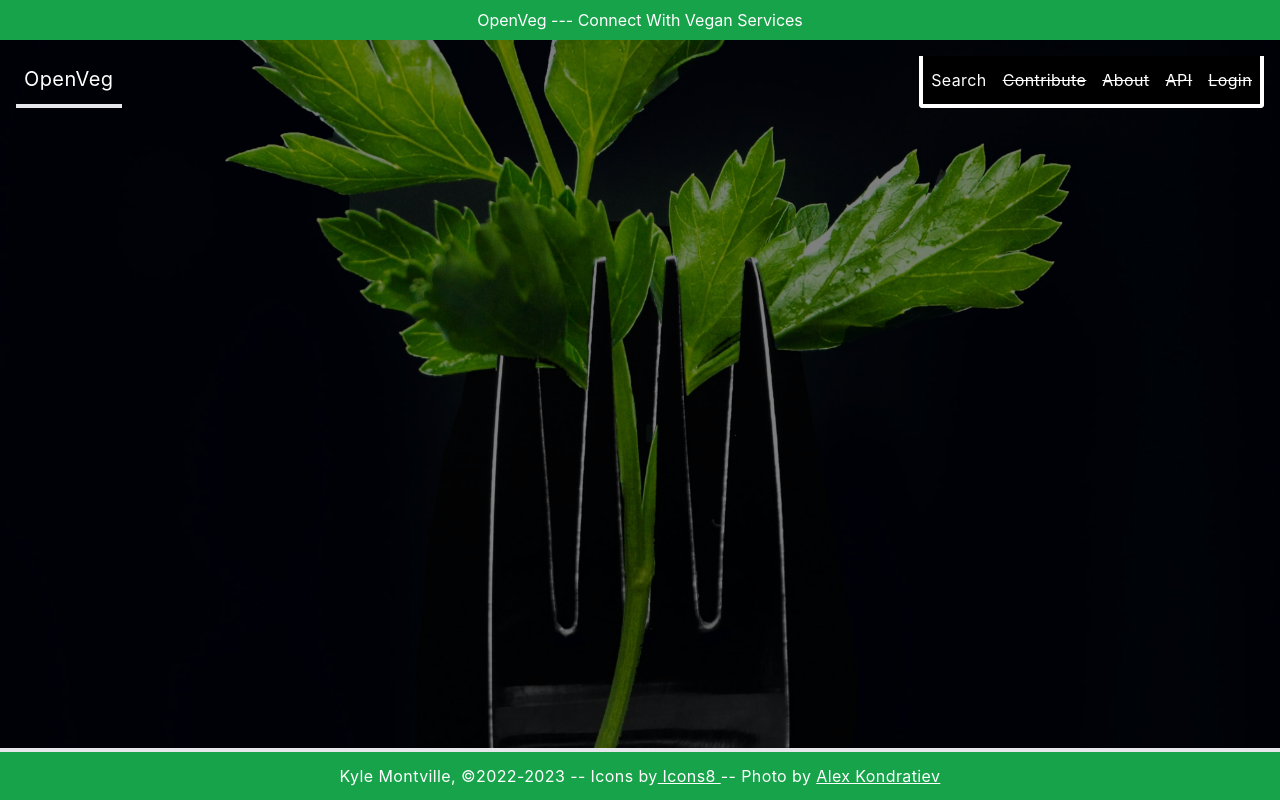
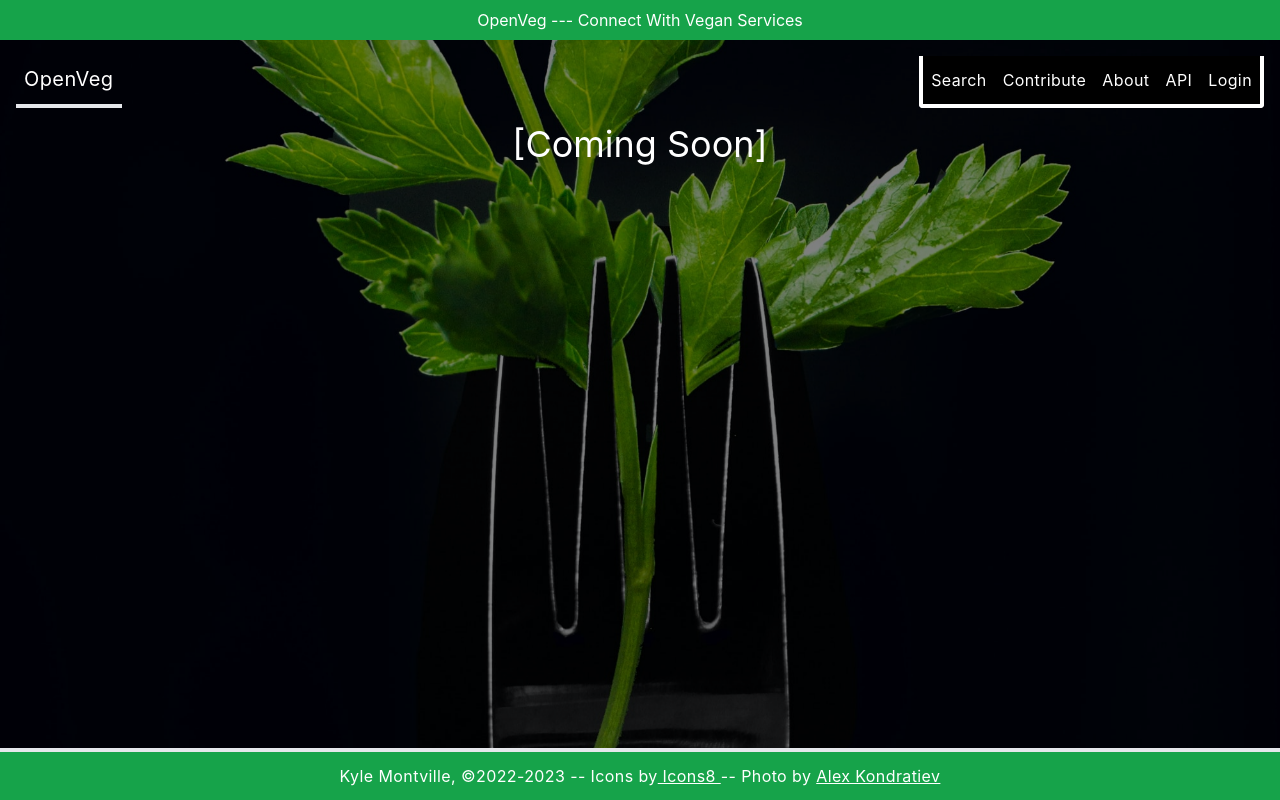
Before and after one commit to ksmontville/openveg_fe, a React (Create React App) app: page /login in a window 1280 px wide. Built offline with nearby package versions, Linux system fonts and the light colour scheme.

Commit message:
Add React router.

```diff
--- a/src/App.js
+++ b/src/App.js
@@ -8,6 +8,7 @@ import SearchPage from "./routes/SearchPage";
 import ContributePage from "./routes/ContributePage";
 import AboutPage from "./routes/AboutPage";
 import APIPage from "./routes/APIPage";
+import LoginPage from "./routes/LoginPage";
 
 
 class App extends Component {
@@ -20,18 +21,19 @@ class App extends Component {
                 </div>
 
                  <nav className={""}>
-                    <NavbarComponent />
+                    <BrowserRouter>
+                        <NavbarComponent />
+                        <Routes>
+                            <Route path="/" element={<HomePage />} />
+                            <Route path="search" element={<SearchPage />} />
+                            <Route path="contribute" element={<ContributePage />} />
+                            <Route path="about" element={<AboutPage />} />
+                            <Route path="api" element={<APIPage />} />
+                            <Route path="login" element={<LoginPage />} />
+                        </Routes>
+                </BrowserRouter>
                 </nav>
 
-                <BrowserRouter>
-                    <Routes>
-                        <Route path="/" element={<HomePage />} />
-                        <Route path="search/" element={<SearchPage />} />
-                        <Route path="contribute/" element={<ContributePage />} />
-                        <Route path="about/" element={<AboutPage />} />
-                        <Route path="api/" element={<APIPage />} />
-                    </Routes>
-                </BrowserRouter>
 
                 <div className={"bg-green-600 border-t-4 mt-auto"}>
                     <Footer />
--- a/src/components/global/NavbarComponent.js
+++ b/src/components/global/NavbarComponent.js
@@ -1,4 +1,5 @@
 import React, { Component } from 'react'
+import { Link } from 'react-router-dom'
 
 class NavbarComponent extends Component {
     constructor(props) {
@@ -26,7 +27,7 @@ class NavbarComponent extends Component {
 
                 <div className={"flex flex-row justify-between items-center border-b-4 p-2"}>
                     <div className={"nav-left"}>
-                        <a className={"nav-logo text-xl"} href={"/"} target={""}>OpenVeg</a>
+                        <Link className={"nav-logo text-xl"} to={"/"}>OpenVeg</Link>
                     </div>
 
                     {/*Navbar icon/toggle*/}
@@ -41,11 +42,11 @@ class NavbarComponent extends Component {
                 <div className={`nav-links bg-green-600 border-4 border-t-0 border-solid border-white rounded-b flex flex-col justify-center items-start gap-4 p-2
                 ${this.state.isExpanded ? "" : "hidden"} md:bg-black md:flex-row md:inline-flex`}>
 
-                    <a href={"/search"} target={""} onClick={this.handleClick}>Search</a>
-                    <a className={"line-through"} href={"/contribute"} target={""} onClick={this.handleClick}>Contribute</a>
-                    <a className={"line-through"} href={"/about"} target={""} onClick={this.handleClick}>About</a>
-                    <a className={"line-through"} href={"/api"} target={""} onClick={this.handleClick}>API</a>
-                    <a className={"line-through"} href={"https://www.google.com"} target={""} onClick={this.handleClick}>Login</a>
+                    <Link to="/search">Search</Link>
+                    <Link to="/contribute">Contribute</Link>
+                    <Link to="/about">About</Link>
+                    <Link to="/api">API</Link>
+                    <Link to="/login">Login</Link>
 
                 </div>
 
--- /dev/null
+++ b/src/routes/LoginPage.js
@@ -0,0 +1,13 @@
+import React, { Component}  from "react";
+
+class LoginPage extends Component {
+    render() {
+        return(
+            <div className={"text-4xl text-center m-auto"}>
+                [Coming Soon]
+            </div>
+        )
+    }
+}
+
+export default LoginPage
```
